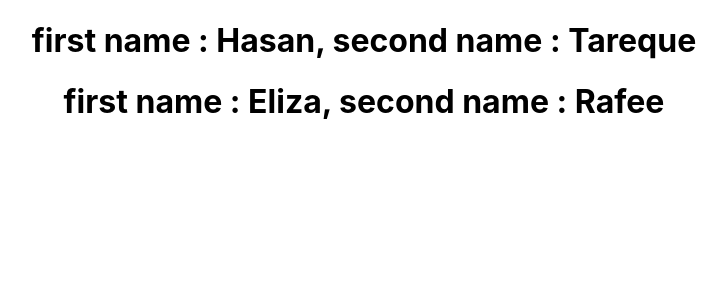
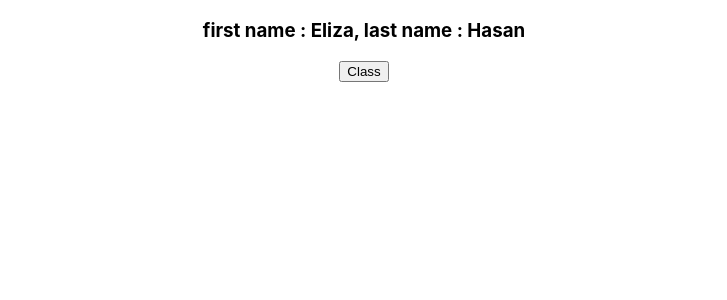
Before and after one commit to elizarafee/react-lab, a React (Create React App) app: page / in a window 1280 px wide. Shown: the top 300 px of the page, without its empty margins (276-1003 px from the left). Built offline with nearby package versions, Linux system fonts and the light colour scheme.

Commit message:
class component : destructuring props

```diff
--- a/src/App.js
+++ b/src/App.js
@@ -4,8 +4,8 @@ import './App.css';
 // import Hasan from './components/hasan.component';
 // import Eliza from './components/eliza.component';
 // import Age from './components/age.component';
-import Pro from './components/propsFunction.component';
-// import Prop from './components/propsClass.component';
+// import Pro from './components/propsFunction.component';
+import Prop from './components/propsClass.component';
 // import Hello from './components/a'
 // import Message1 from './components/stateClass.component'
 // import Message2 from './components/useStateFunction.component'
@@ -22,16 +22,16 @@ function App() {
       <Eliza age={23} />
       <Age />
       */}
-      <Pro fname = 'Hasan' sname = 'Tareque'>
-        {/* <p>1st child</p> */}
+      {/* <Pro fname = 'Hasan' sname = 'Tareque'>
+        <p>1st child</p>
       </Pro>
       <Pro fname = 'Eliza' sname = 'Rafee'>
-        {/* <button>Function</button> */}
-      </Pro>
-{/*
+        <button>Function</button>
+      </Pro> */}
+
       <Prop fnamee = 'Eliza' snamee = 'Hasan'>
         <button>Class</button>
-      </Prop> */}
+      </Prop>
 
       {/* <Hello /> */}
 
--- a/src/components/propsClass.component.js
+++ b/src/components/propsClass.component.js
@@ -2,9 +2,10 @@ import React, {Component} from 'react'
 
 class Prop extends Component {
     render(){
+    const {fnamee, snamee} = this.props
     return (
     <div>
-    <h3>first name : {this.props.fnamee}, last name : {this.props.snamee}</h3>
+    <h3>first name : {fnamee}, last name : {snamee}</h3>
     <p>{this.props.children}</p>
     </div>
     )
```
